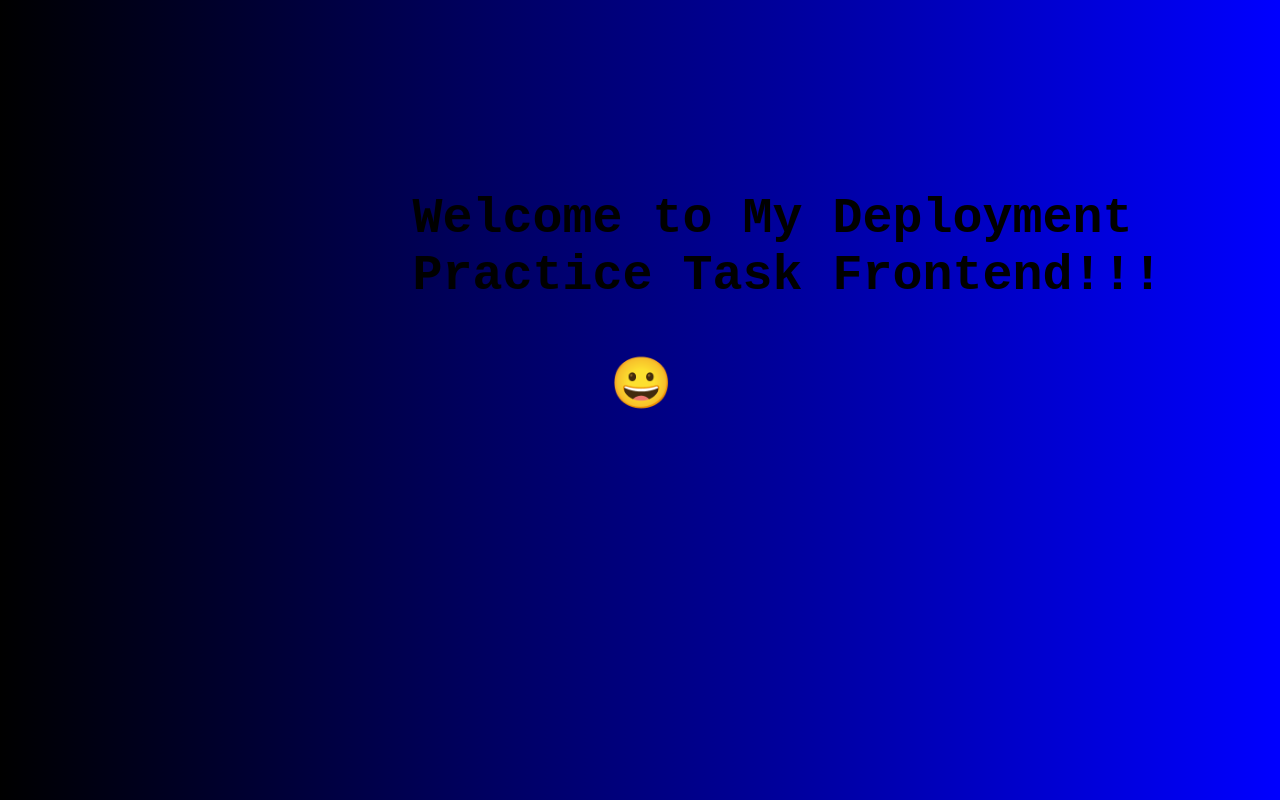
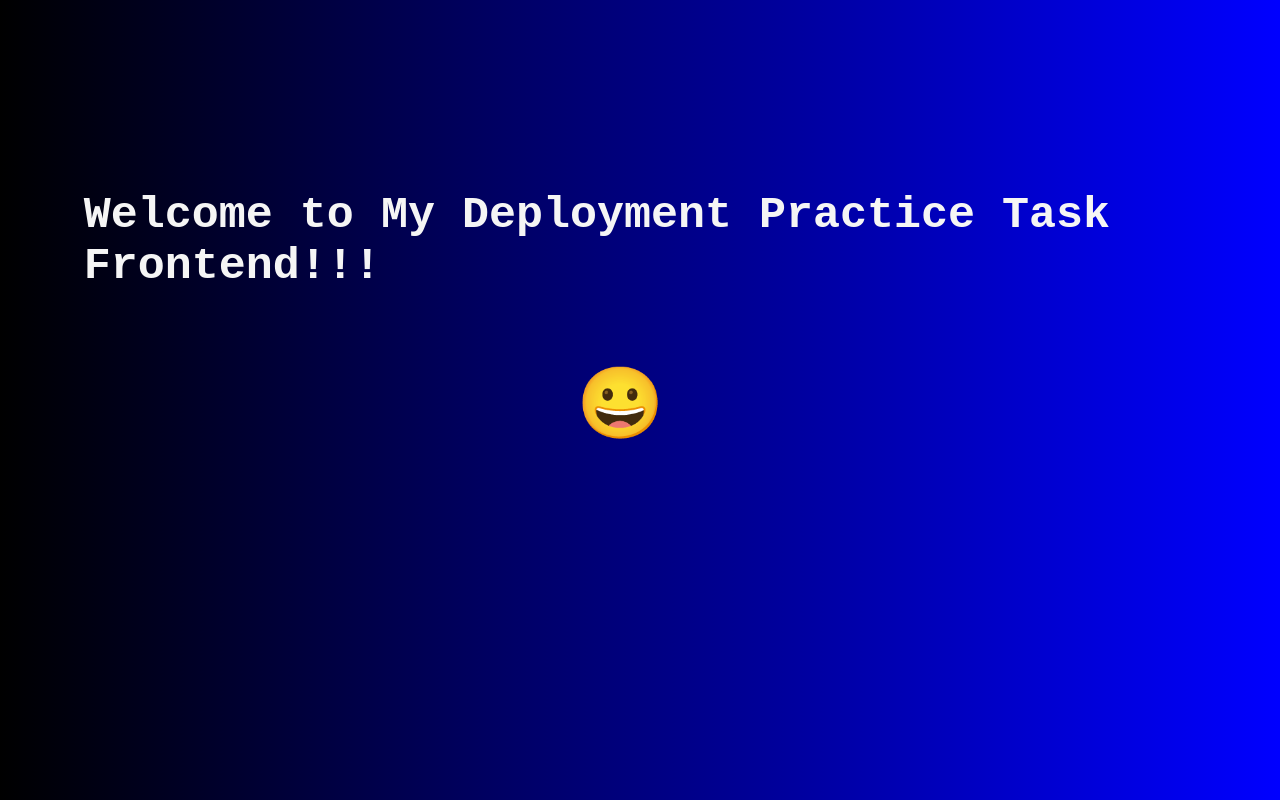
Before and after one commit to MonikaDhanasekaran/Deployment-Practice-Frontend, a plain HTML site: page index.html in a window 1280 px wide. Drawn offline with Linux system fonts and the light colour scheme.

Commit message:
Update index.html

```diff
--- a/index.html
+++ b/index.html
@@ -9,21 +9,23 @@
 <style>
     h1{
         font-family: 'Courier New', Courier, monospace;
-        font-size: 50px;
+        font-size: 45px;
         margin-top: 15%;
-        margin-left: 32%;
+        margin-left: 6%;
+        color: whitesmoke;
     }
     body{
         background: linear-gradient(to right, black,blue);
     }
     p{
-        margin-left: 23%;
-        font-size: 50px;
+        margin-left: 45%;
+        font-size: 70px;
     }
 </style>
 <body>
     <h1>
-        Welcome to My Deployment Practice Task Frontend!!! <p>&#128512;</p>
+        Welcome to My Deployment Practice Task Frontend!!!
     </h1>
+    <p>&#128512;</p>
 </body>
 </html>
```
